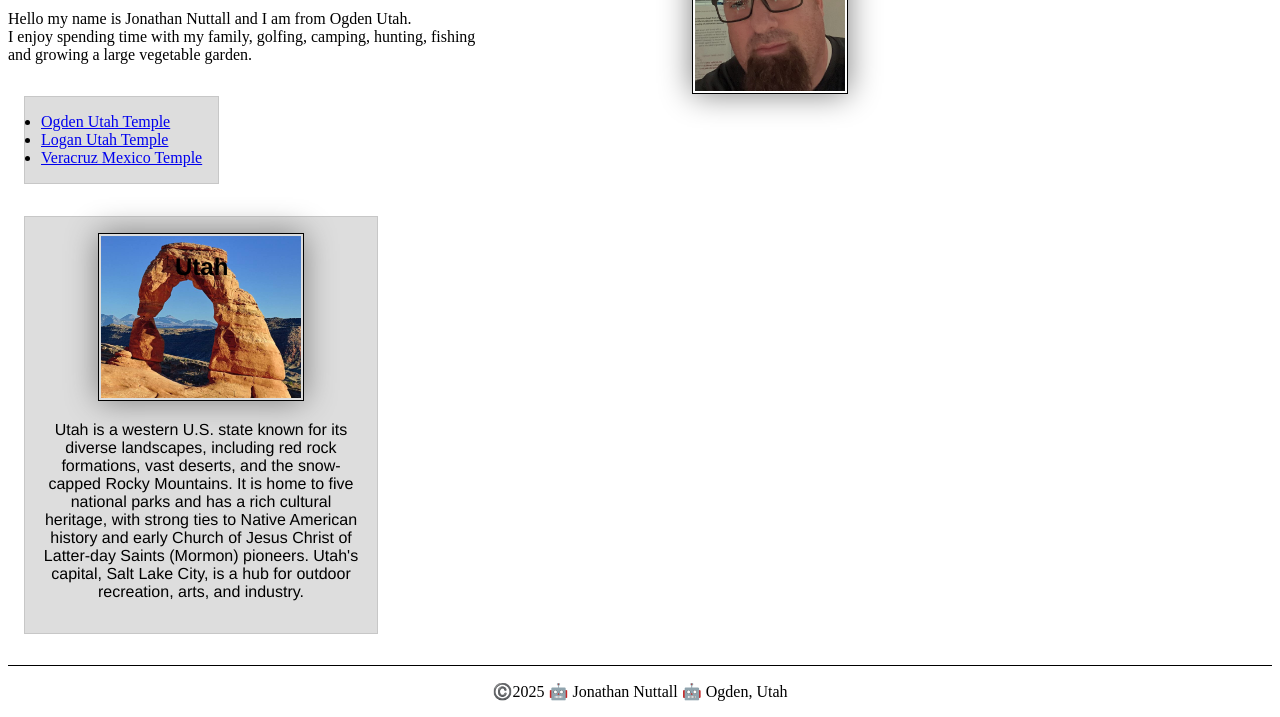
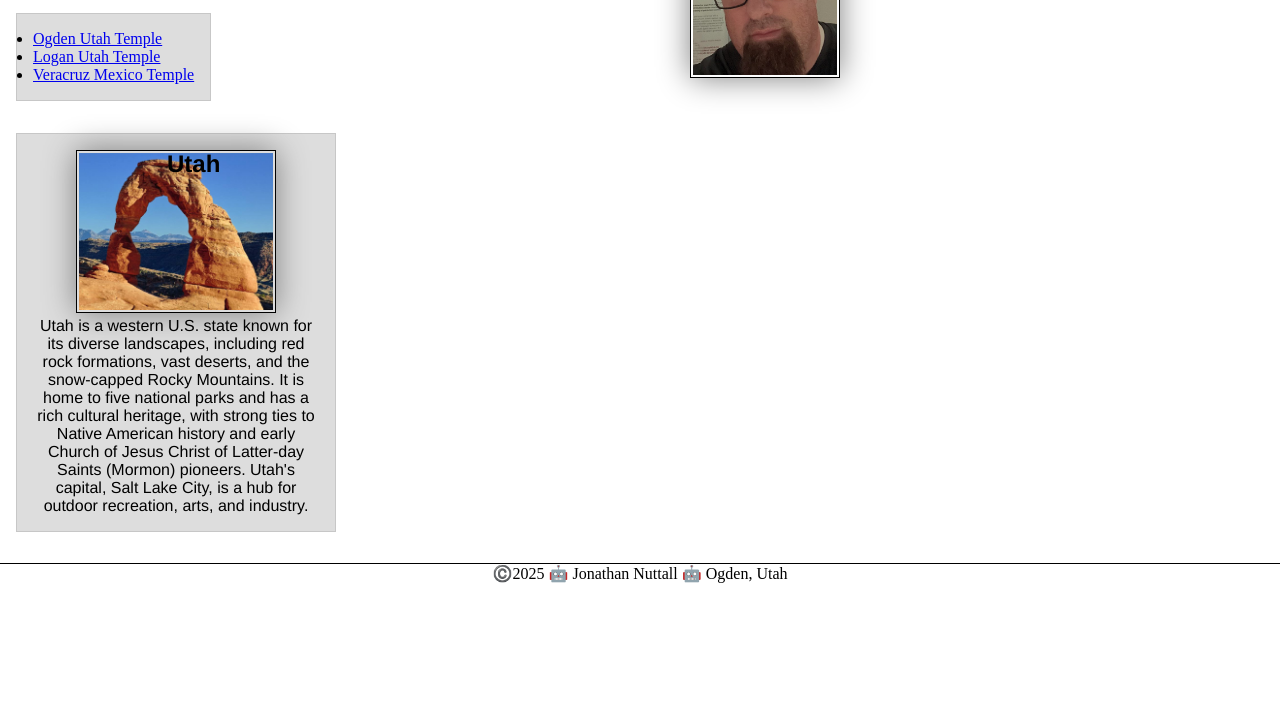
Before and after one commit to wingnut801/wdd130, a plain HTML site: page index.html in a window 1280 px wide. Shown: the part 370-1087 px from the top of the page. After the commit the page ends 953 px from the top, so only its background shows below. Drawn offline with Linux system fonts and the light colour scheme.

Commit message:
universal selector fix

```diff
--- a/styles/styles.css
+++ b/styles/styles.css
@@ -1,3 +1,10 @@
+/* Universal Selector */
+* {
+  margin: 0;
+  padding: 0;
+  box-sizing: border-box;
+}
+
 :root {
   --heading-background-color: #00a2ff;
   --heading-text-color: #333;
```
